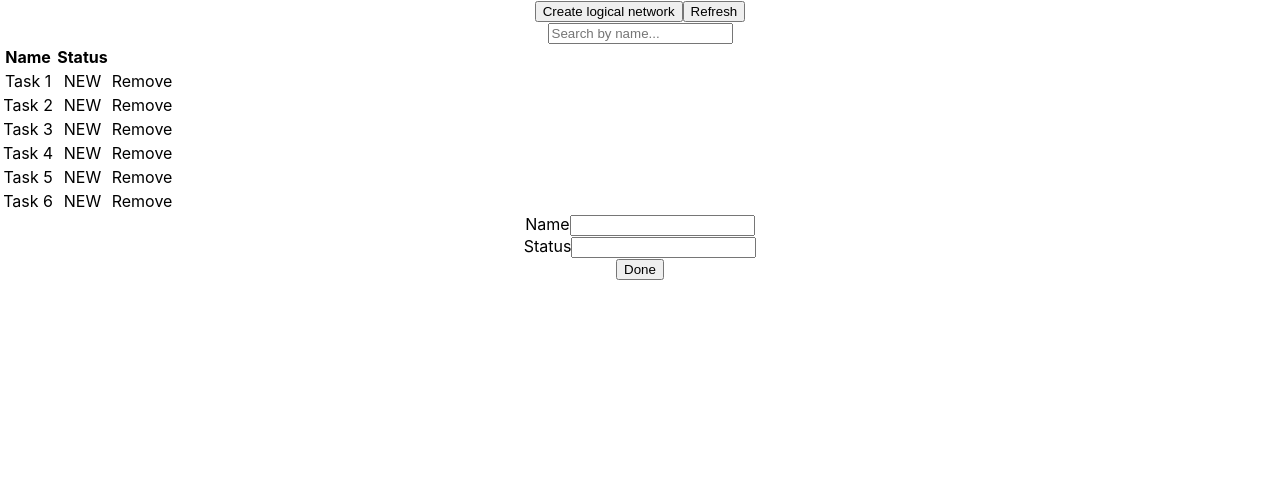
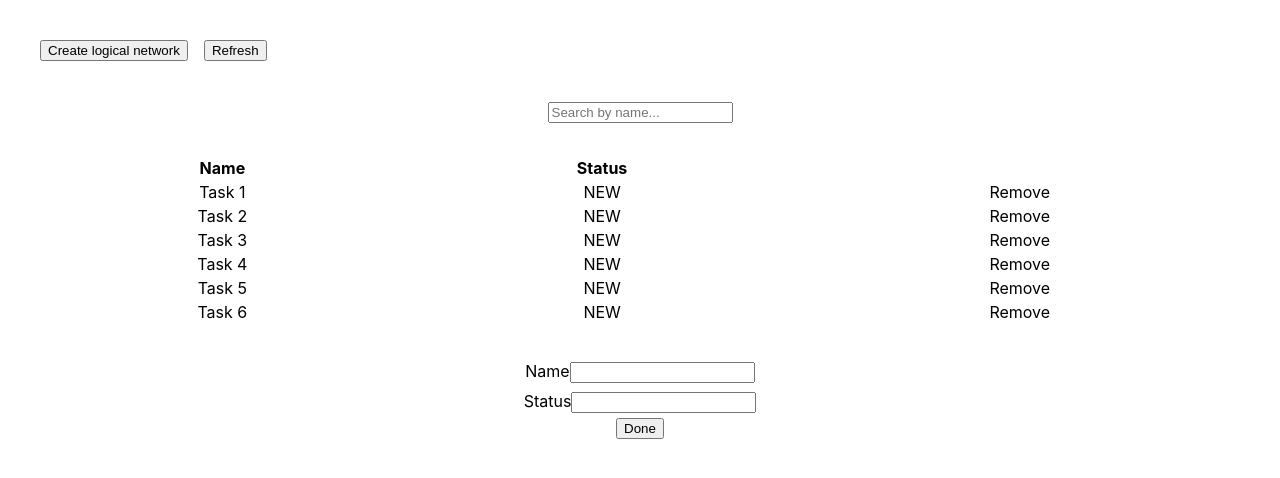
Before and after one commit to mewdew/demo-react-app, a React (Create React App) app: page / in a window 1280 px wide. Shown: the top 478 px of the page. Built offline with nearby package versions, Linux system fonts and the light colour scheme.

Commit message:
chore: css update

```diff
--- a/src/index.css
+++ b/src/index.css
@@ -11,3 +11,21 @@ code {
   font-family: source-code-pro, Menlo, Monaco, Consolas, 'Courier New',
     monospace;
 }
+
+.task-list {
+  display: grid;
+  padding: 2rem;
+}
+
+.action-bar {
+  display: flex;
+  padding: 2rem;
+}
+
+.action-bar button {
+  margin: 0.5rem;
+}
+
+.create-modal form div {
+  padding: 0.25rem;
+}
```
